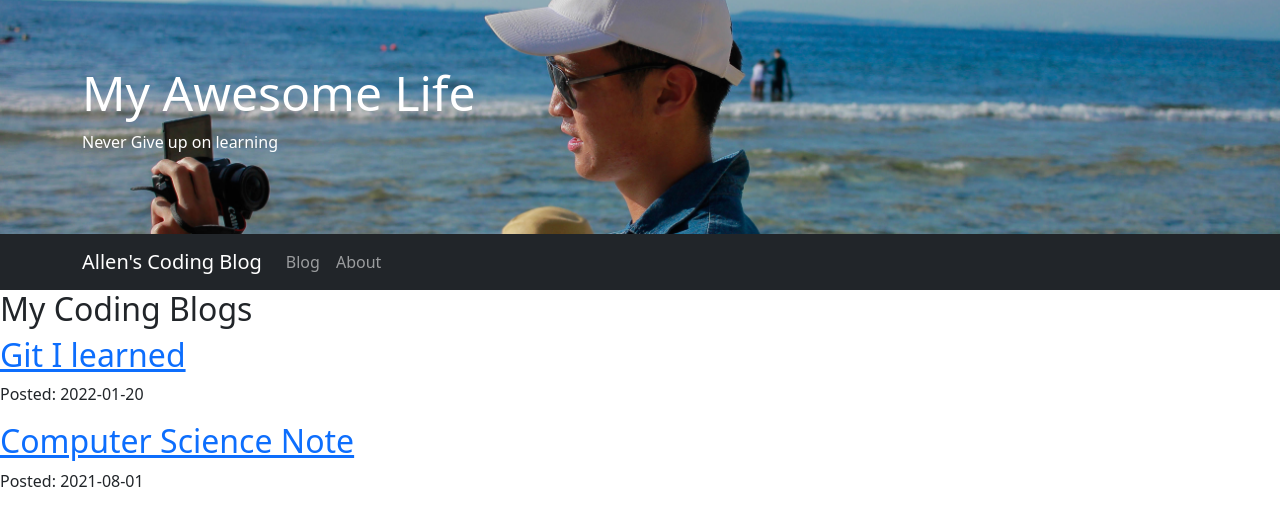
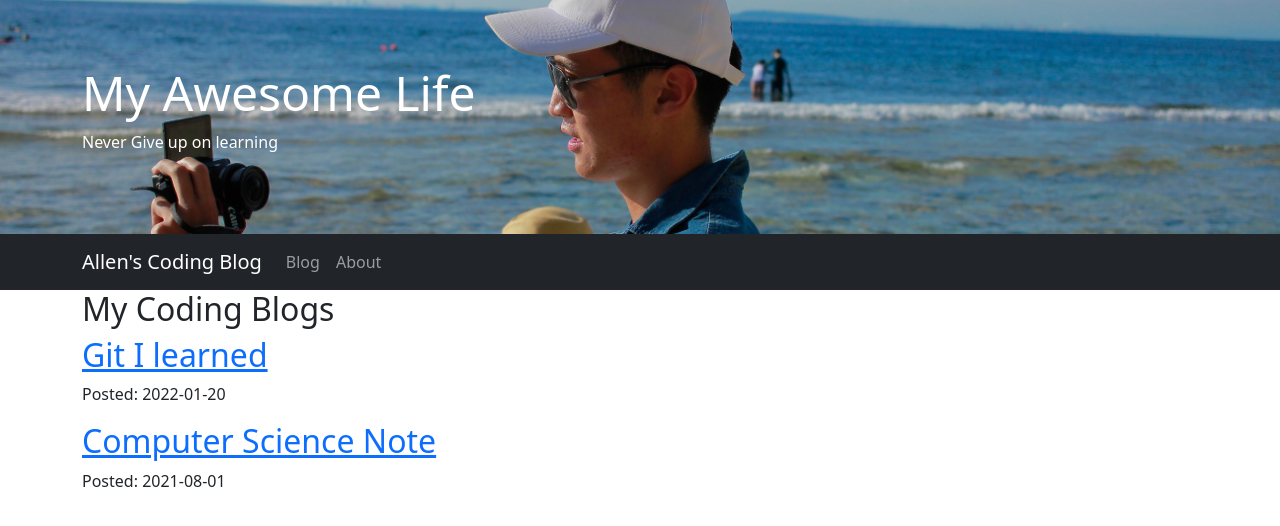
Before and after one commit to allenlin316/allen-coding-life-blog, a Gatsby site: page /blog in a window 1280 px wide. Built offline with nearby package versions, Linux system fonts and the light colour scheme; Gatsby itself is replaced by a stand-in of ours.

Commit message:
modify package.json

```diff
--- a/src/components/layout.js
+++ b/src/components/layout.js
@@ -1,7 +1,7 @@
 import  * as React from 'react'
 import 'bootstrap/dist/css/bootstrap.min.css'
-import {Navbar, Nav, Container} from 'react-bootstrap'
-import {jumbotron, title, lead} from './layout.module.css'
+import {Navbar, Nav, Container, Row, Col} from 'react-bootstrap'
+import {jumbotron, title} from './layout.module.css'
 
 const Layout = ({pageTitle, children}) => {
     return (
@@ -9,7 +9,7 @@ const Layout = ({pageTitle, children}) => {
             <div className={jumbotron}>
                 <Container>
                     <h1 className={title}>My Awesome Life</h1>
-                    <p className={lead}>Never Give up on learning</p>
+                    <p>Never Give up on learning</p>
                 </Container>
             </div>
             <Navbar collapseOnSelect expand="lg" bg="dark" variant="dark">
@@ -24,8 +24,14 @@ const Layout = ({pageTitle, children}) => {
                 </Navbar.Collapse>
                 </Container>
             </Navbar>
-            <h2>{pageTitle}</h2>
-            <p>{children}</p>
+            <Container>
+                <Row>
+                    <Col md={8}>
+                        <h2>{pageTitle}</h2>
+                        <p>{children}</p>
+                    </Col>
+                </Row>
+            </Container>
         </div>
     )
 }
```
